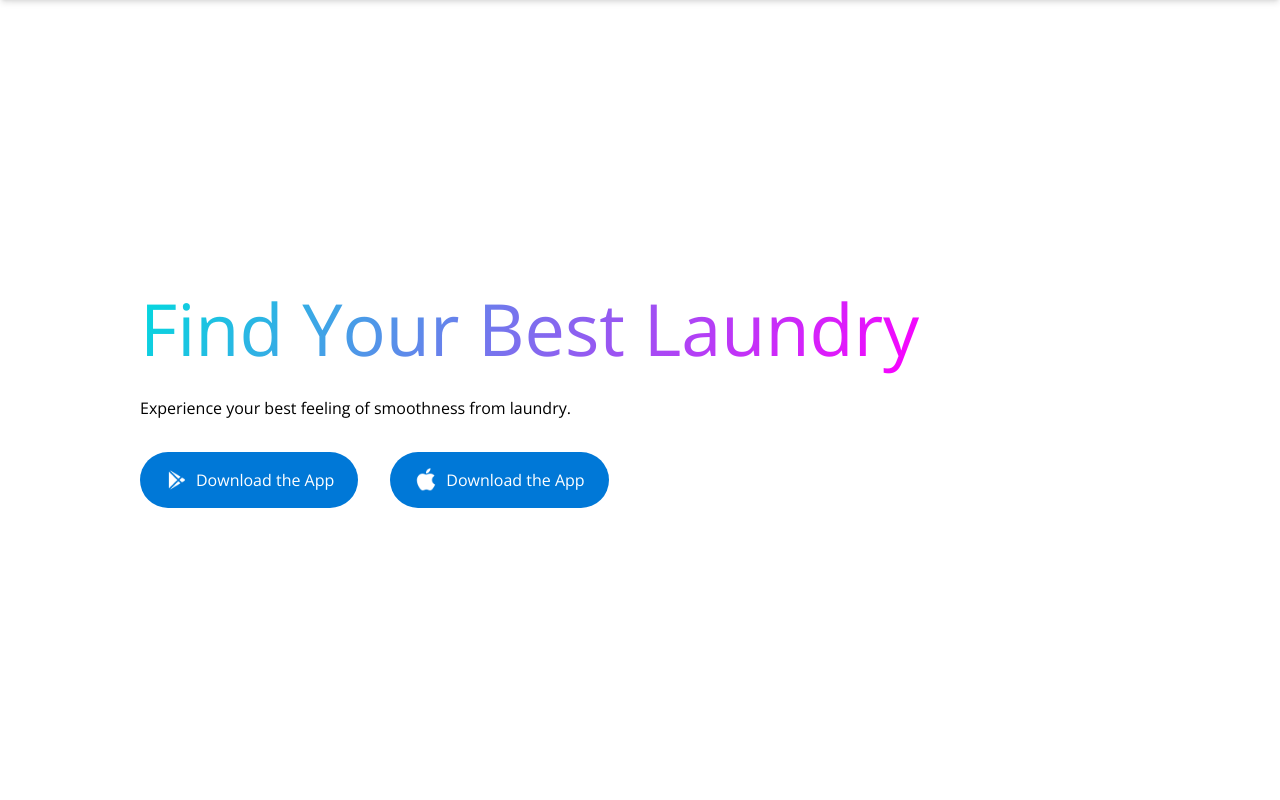
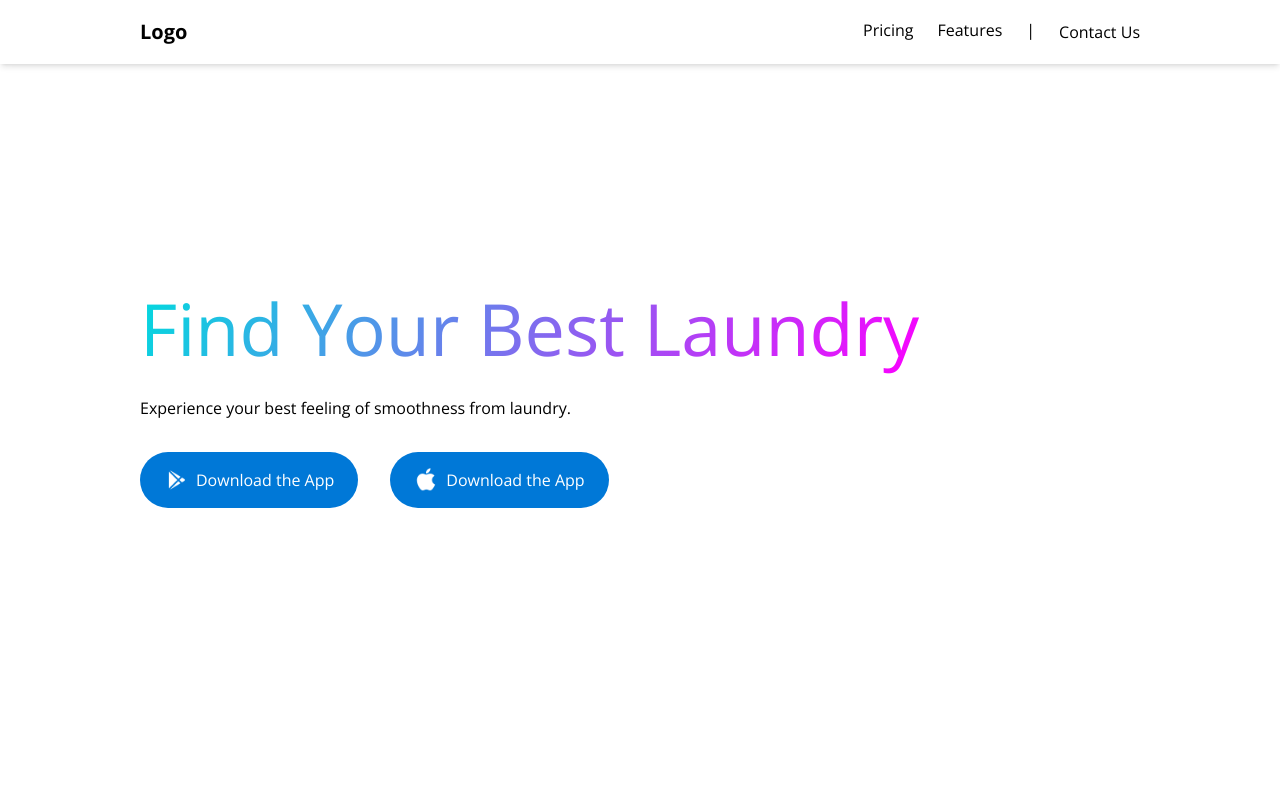
Before and after one commit to rijalislamir/portfolio-laundry, a Vue app: page / in a window 1280 px wide. Shown: the top 800 px of the page. Built offline with nearby package versions, Linux system fonts and the light colour scheme.

Commit message:
fix transition conditional on navbar

```diff
--- a/src/components/Navbar.vue
+++ b/src/components/Navbar.vue
@@ -3,7 +3,7 @@
     <nav
       :class="
         'bg-white fixed w-full flex items-center justify-center h-16 shadow-md transition-all' +
-        (showNavbar ? ' -translate-y-full' : '')
+        (showNavbar ? '' : ' -translate-y-full')
       "
     >
       <div class="flex justify-between w-full max-w-[1000px]">
```
